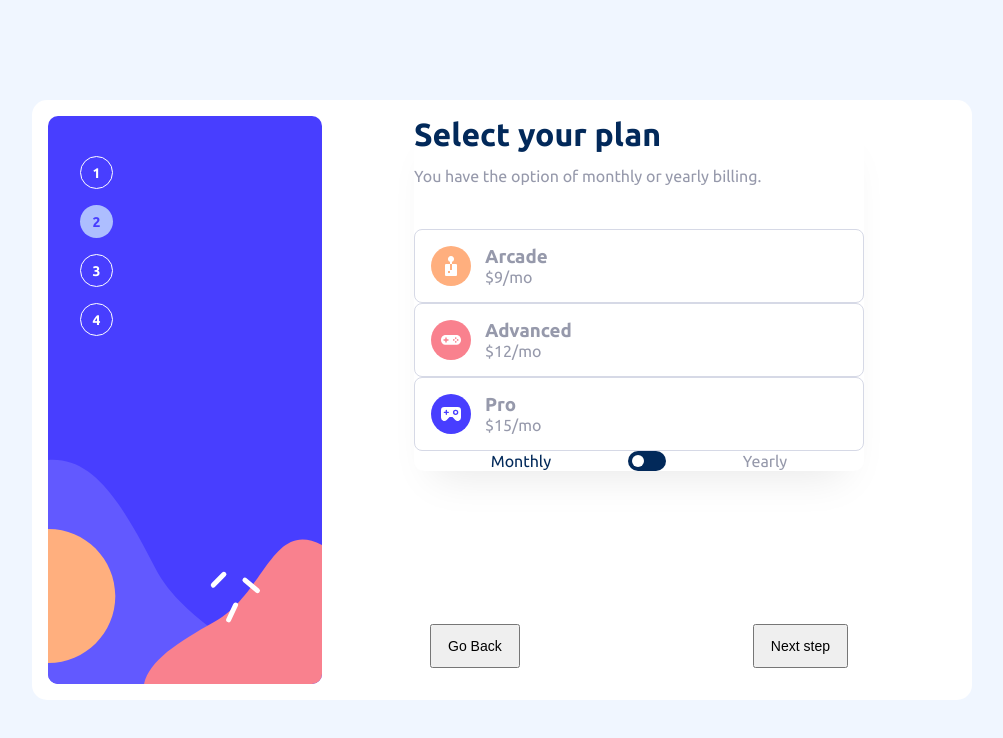
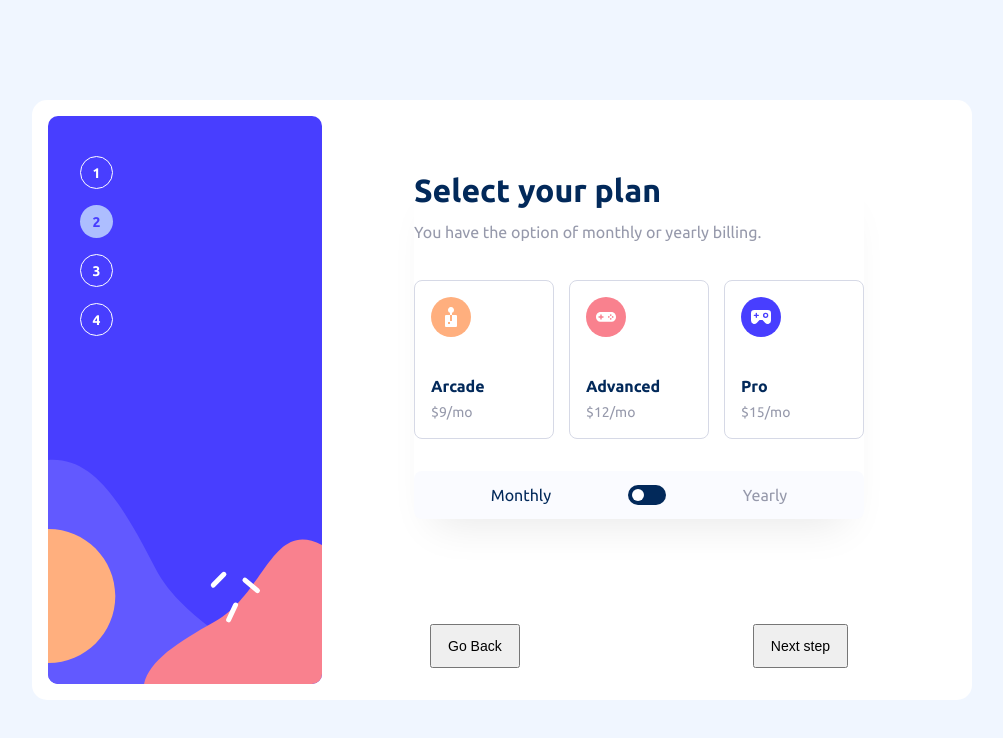
Before and after one commit to mateszucs96/multi-step-form, a React (Vite) app: page / in a window 1280 px wide. Both pictures are taken after a click on the button "Next step". Shown: the top 738 px of the page, without its empty margins (138-1141 px from the left). Built offline with nearby package versions, Linux system fonts and the light colour scheme.

Commit message:
add styling to Plan page

```diff
--- a/src/components/Plan.tsx
+++ b/src/components/Plan.tsx
@@ -21,9 +21,8 @@ const Plan = ({ id, title, price, formInput, handlePlanSelect, isMonthly }: Prop
 				 }} data-attr={id}>
 
 			<img src={`src/assets/images/icon-${title.toLowerCase()}.svg`} alt='Arcade-icon' />
-			<div>
+			<div className={styles.planInfo}>
 				<h3>{title}</h3>
-
 				<p>
 					$<span>{isMonthly ? price : price * 10}</span>/{isMonthly ? 'mo' : 'yr'}
 				</p>
--- a/src/components/Plans.tsx
+++ b/src/components/Plans.tsx
@@ -21,10 +21,13 @@ const Plans = ({ step, formInput, handlePlanSelect, isMonthly, handlePlanToggle
 				title='Select your plan'
 				info='You have the option of monthly or yearly billing.'
 			/>
-			{PLANS.map((plan, i) => (
-				<Plan key={i} id={plan.id} title={plan.title} price={plan.price} formInput={formInput} isMonthly={isMonthly}
-							handlePlanSelect={handlePlanSelect} />
-			))}
+			<div className={styles.planCards}>
+				{PLANS.map((plan, i) => (
+					<Plan key={i} id={plan.id} title={plan.title} price={plan.price} formInput={formInput} isMonthly={isMonthly}
+								handlePlanSelect={handlePlanSelect} />
+				))}
+			</div>
+
 			<div className={styles.toggleContainer}>
 				<p className={`${formInput.plan.isMonthly ? styles.active : ''}`}>Monthly</p>
 				<div className={`${styles.toggle}`} style={{ justifyContent: isMonthly ? 'flex-start' : 'flex-end' }}
--- a/src/components/plan.module.scss
+++ b/src/components/plan.module.scss
@@ -13,6 +13,19 @@
   gap: 1.2rem;
 }
 
+.planCards {
+  display: flex;
+  flex-direction: column;
+  gap: 1.2rem;
+  margin-bottom: 2.4rem;
+
+  @media (min-width: $md-breakpoint) {
+    display: flex;
+    flex-direction: row;
+    justify-content: space-between;
+    margin-bottom: 3.2rem;
+  }
+
   .planCard {
     display: flex;
     align-items: center;
@@ -21,11 +34,46 @@
     border: 1px solid #d6d9e6;
     border-radius: 8px;
     cursor: pointer;
+
+    &:hover {
+      background: var(--clr-neutral-200);
+      border: 1px solid var(--clr-primary-500) !important;
     }
 
+    img {
+      height: 4rem;
+      width: 4rem;
+    }
+
+    .planInfo {
+      display: flex;
+      flex-direction: column;
+      gap: .7rem;
+
+      h3 {
+        color: var(--clr-primary-700);
+        font-size: 1.6rem;
+      }
+
+      p {
+        font-size: 1.4rem;
+        line-height: 2rem;
+      }
+    }
+
+    @media (min-width: $md-breakpoint) {
+      flex-direction: column;
+      align-items: flex-start;
+      width: 14rem;
+      gap: 4rem;
+    }
+  }
+}
+
+
 .selected {
-  border: 1px solid var(--clr-primary-500);
-  background: #F8F9FF;
+  background: var(--clr-neutral-200);
+  border: 1px solid var(--clr-primary-500) !important;
 }
 
 .active {
@@ -36,12 +84,16 @@
   display: flex;
   align-items: center;
   justify-content: space-evenly;
+  padding: 1.4rem 0;
+  background-color: var(--clr-neutral-200);
+  border-radius: 8px;
 
   .toggle {
     display: flex;
     align-items: center;
     justify-content: flex-start;
     padding-inline: .4rem;
+    cursor: pointer;
     width: 3.8rem;
     height: 2rem;
     border-radius: 10px;
--- a/src/components/sectionHeading.module.scss
+++ b/src/components/sectionHeading.module.scss
@@ -12,7 +12,7 @@
   }
 
   @media (min-width: $md-breakpoint) {
-    margin-bottom: 4rem;
+    margin-bottom: 3.5rem;
     h1 {
       margin-bottom: 1.1rem;
     }
--- a/src/index.scss
+++ b/src/index.scss
@@ -107,7 +107,6 @@ button {
   margin-inline: 1.6rem;
   padding: 3.2rem 2.4rem;
   background-color: var(--clr-neutral-100);
-
   justify-self: center;
   border-radius: 10px;
   box-shadow: 0px 25px 40px -20px rgba(0, 0, 0, 0.0951141);
@@ -116,6 +115,7 @@ button {
     padding: 0;
     max-width: 45rem;
     margin: 0 auto;
+    margin-top: 5.6rem;
   }
 }
 
```
Lines whose indentation alone changed are shown as unchanged.
